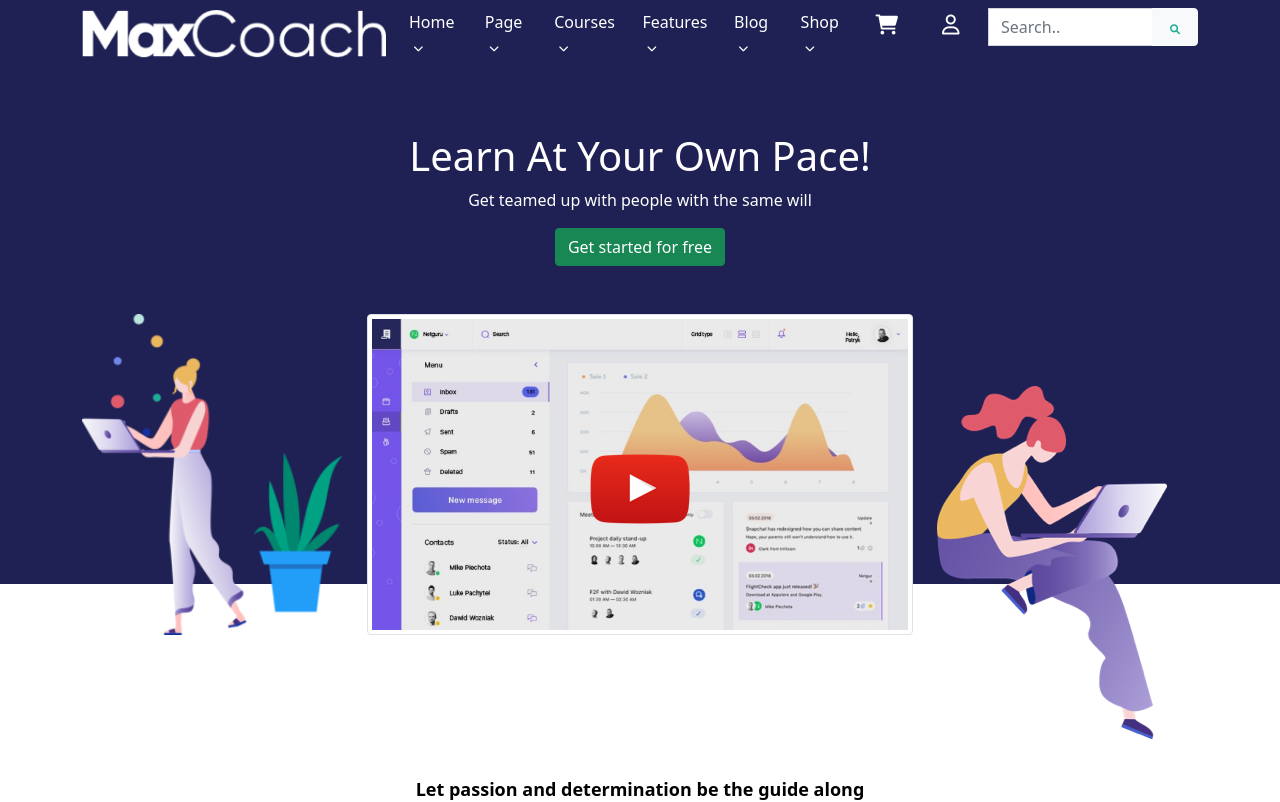
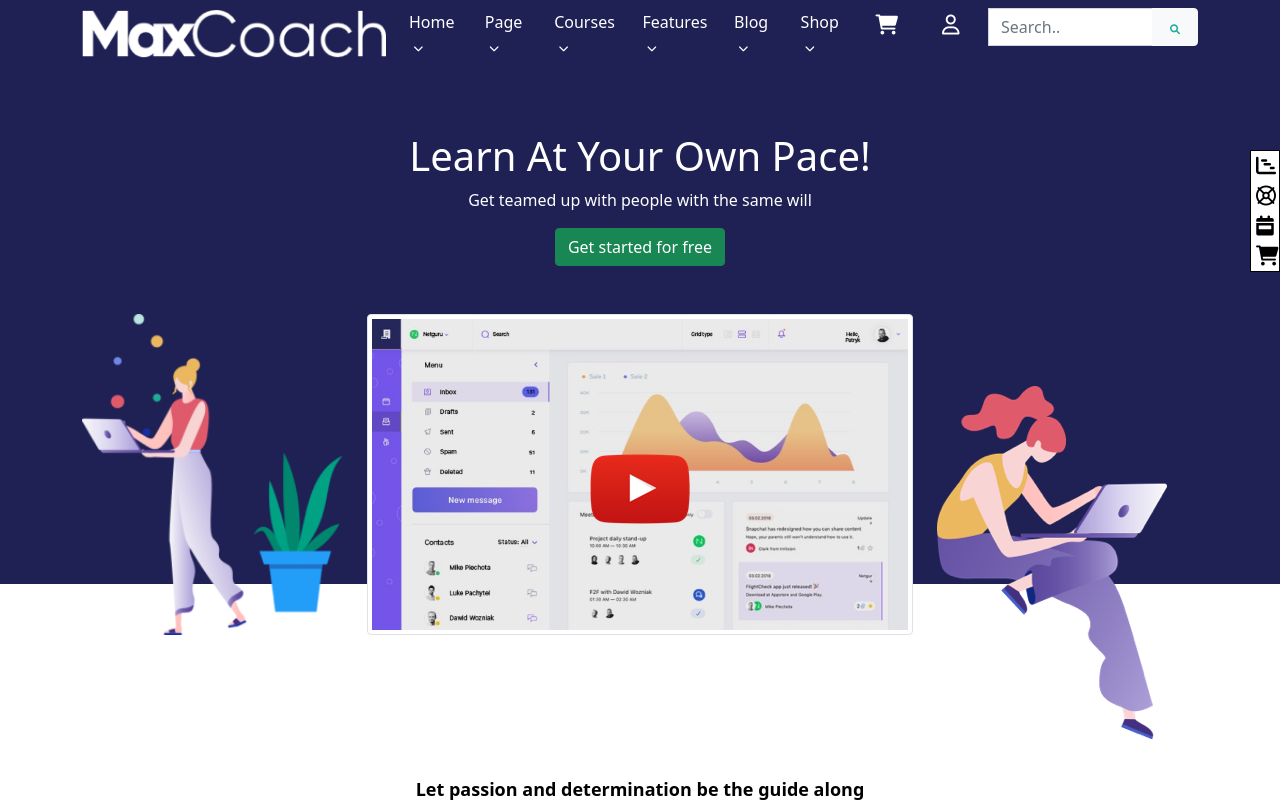
Before and after one commit to Chicco80/proj-html-vuejs, a Vue app: page / in a window 1280 px wide. Shown: the top 802 px of the page. Built offline with nearby package versions, Linux system fonts and the light colour scheme.

Commit message:
modifiche

```diff
--- a/src/components/appFooter.vue
+++ b/src/components/appFooter.vue
@@ -1,5 +1,5 @@
 <template>
-    <div class="mt-5 bg">
+    <div class="mt-5 py-5 bg">
         <div class="container ">
             <div class="row">
                 <div class="col-6">
@@ -35,7 +35,8 @@
             </div>
         </div>
         <div class="container text-center">
-            <p class="fs-6 color">© 2020 MaxCoach. All Rights Reserved</p>
+            <span class="fs-6 color">© 2020 MaxCoach. All Rights Reserved</span>
+            <a class="arrow" href="#"><i class=" fa-solid fa-circle-arrow-up fs-1"></i></a>
         </div>
     </div>
 </template>
@@ -89,6 +90,14 @@ export default {
 }
 .bg{
     background-color: $bg_foo;
+    position: relative;
+}
+.arrow{
+    position: absolute;
+    right: 0px;
+    bottom: 30px;
+    color: $color-c;
+
 }
 
 </style>
--- a/src/components/appMain.vue
+++ b/src/components/appMain.vue
@@ -1,9 +1,16 @@
 <template>
 <div>
+    <!-- jumbo header -->
     <section class="bg">
         <div class="title text-center py-5">
             <h1>Learn At Your Own Pace!</h1>
             <p>Get teamed up with people with the same will</p>
+            <div class="right-bar">
+                <i class="fa-solid fa-chart-gantt fs-5"></i>
+                <i class="fa-regular fa-life-ring fs-5"></i>
+                <i class="fa-solid fa-calendar-week fs-5"></i>
+                <i class="fa-solid fa-cart-shopping fs-5 "></i>
+            </div>
             <button type="button" class="btn btn-success s-change">Get started for free</button>
         </div>
         <div class="container images">
@@ -21,6 +28,9 @@
             </div>
         </div>
     </section>
+    <!-- fine jumbo header -->
+
+    <!-- citazione -->
         <section class="second py-5 my-5 text-center">
             <div class="container">
                 <div class="row justify-content-center">
@@ -32,6 +42,9 @@
                 </div>
             </div>
         </section>
+        <!-- fine cit -->
+
+        <!-- sezione numeri -->
         <div class="container number">
             <div class="row justify-content-center text-center">
                 <div class="col-2">
@@ -52,6 +65,9 @@
                 </div>
             </div>
         </div>
+        <!-- fine sez. numeri -->
+
+        <!-- card asimmetriche -->
         <div class="container my-5 pb-5 cont-pos ">
             <div class="row ">
                 <div class="col-3 ">
@@ -108,6 +124,9 @@
                 </div>
             </div>
         </div>
+        <!-- fine card asimmetriche -->
+
+        <!-- corsi -->
         <section class="bg-hint py-5">
             <div class="container py-5">
                 <h6 class="text-center">CHOOSE A COURSE AND GET STARTED</h6>
@@ -218,6 +237,9 @@
                 </ul>
             </div>
         </section>
+        <!-- fine corsi -->
+
+            <!-- partner -->
         <section class="bg-hint py-5">
             <div class="container text-center">
                 <h6 class="mt-5">ENJOY READING ON MAXCOACH</h6>
@@ -236,6 +258,9 @@
                         </div>
                     </div>
                 </div>
+                <!-- fine partner -->
+
+                <!-- artisti -->
                 <div class="col-4">
                     <div class="card" style="width: 25rem;">
                         <img :src="'./img/artist-blog-01-480x325.jpg'" class="card-img-top" alt="...">
@@ -262,11 +287,14 @@
             </div>
         </section>
         <section>
+            <!-- fine artisti -->
+
+            <!-- sezione icone -->
             <div class="container my-5 text-center">
                 <h6>WANNA TRASFORM YOUR LIFE?</h6>
-                <h2>Glad to <span class="green fw-lighter">Help You</span> Learn</h2>
+                <h2>Glad to <span class="green fw-lighter fs-3">Help You</span> Learn</h2>
             </div>
-            <div class="container">
+            <div class="container ">
                 <div class="row my-5">
                     <div class="col-3">
                         <i class="fa-regular fa-flag fs-1"></i>
@@ -290,6 +318,9 @@
                     </div>
                 </div>
             </div>
+            <!-- fine icone -->
+
+            <!-- ultimo jumbo -->
             <div class="container text-center">
                 <img :src="'./img/home-6-services-image-1024x411.png'" alt="jumbo" class="jumbo">
                 <h5>Start today for getting <span class="green fw-lighter">Online Certification</span></h5>
@@ -309,6 +340,19 @@ export default {
 
 <style lang="scss" scoped>
 @import "../styles/vars.scss";
+
+.right-bar{
+    position: fixed;
+    top: 150px;
+    right: 0px;
+    width:30px;
+    display: flex;
+    flex-direction: column;
+    border:1px solid black;
+    background-color: white;
+    color: black;
+
+}
 
 .bg{
     background-color:$color-a;
@@ -389,6 +433,7 @@ h6{
     border-radius:50%;
 
 }
+
 .jumbo{
     margin-bottom: 50px;
 }
--- a/src/styles/general.scss
+++ b/src/styles/general.scss
@@ -11,3 +11,7 @@ $fa-font-path: './webfonts';
 
 //variabili
 @import './vars';
+
+body{
+    min-width: 1200px;
+}
```
Also changed, not shown: src/components/appHeader.vue (+1 -8 lines).
